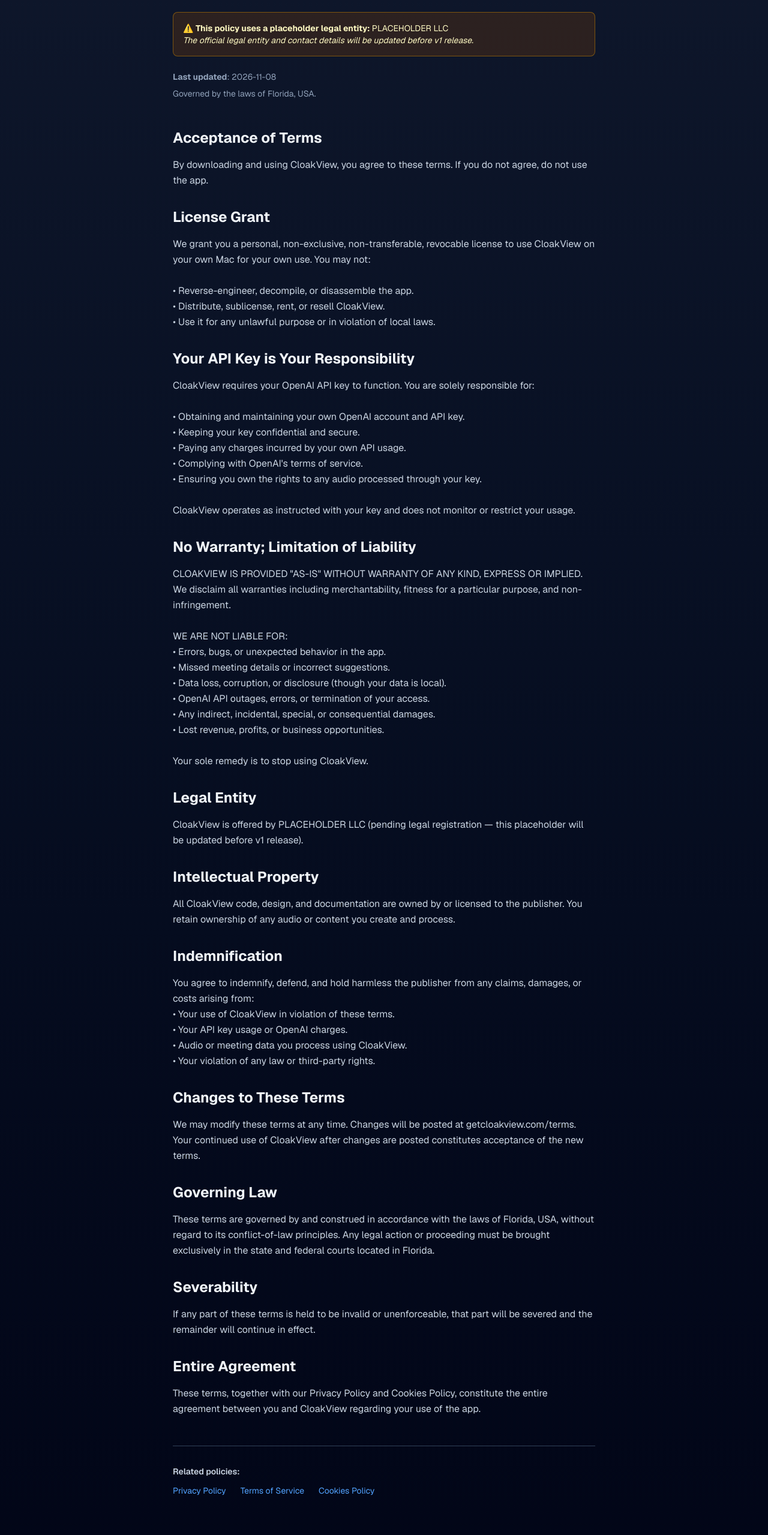
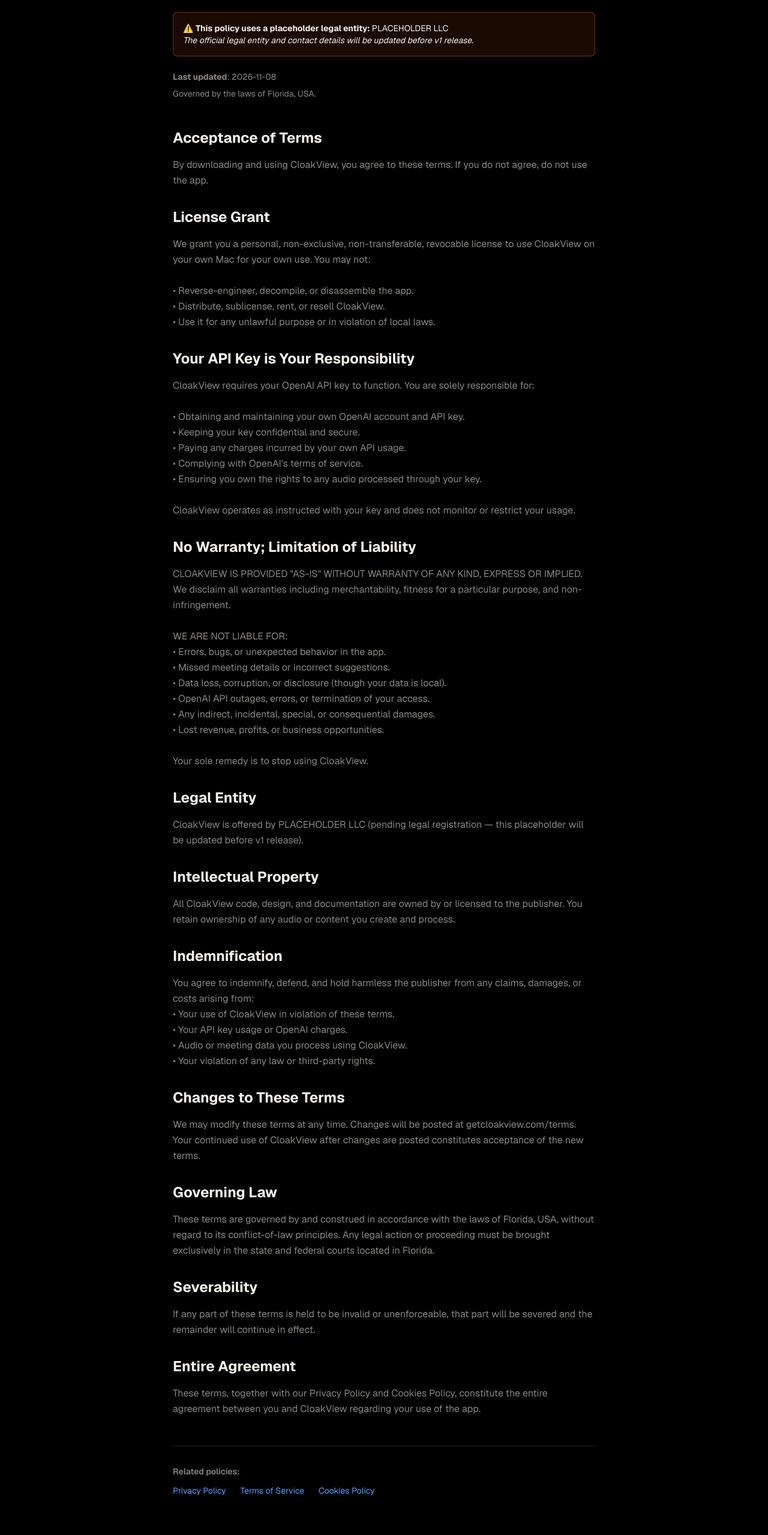
Before and after one commit to baphomet444/cloakview, a Next.js app in the folder web/: page /en/terms in a window 1280 px wide. Shown: the part 187-2746 px from the top of the page at 60% size. Built offline with nearby package versions, Linux system fonts and the light colour scheme.

Commit message:
style(web): move the legal pages from slate to the site tokens (bg-background, text-muted, border-border; warning block in the accent). Drops the dead prose classes: @tailwindcss/typography is not installed. Verified: a11y 100 and contrast 1 on the three pages, test:i18n 4/4.

```diff
--- a/web/src/app/[locale]/cookies/page.tsx
+++ b/web/src/app/[locale]/cookies/page.tsx
@@ -51,7 +51,7 @@ export default async function CookiesPage(props: Props) {
         {/* Overview */}
         <div>
           <h2 className="text-2xl font-bold mb-4">{c.sections.overview.title}</h2>
-          <p className="text-slate-300 whitespace-pre-wrap leading-relaxed">
+          <p className="text-muted whitespace-pre-wrap leading-relaxed">
             {c.sections.overview.content}
           </p>
         </div>
@@ -59,7 +59,7 @@ export default async function CookiesPage(props: Props) {
         {/* Why No */}
         <div>
           <h2 className="text-2xl font-bold mb-4">{c.sections.whyNo.title}</h2>
-          <p className="text-slate-300 whitespace-pre-wrap leading-relaxed">
+          <p className="text-muted whitespace-pre-wrap leading-relaxed">
             {c.sections.whyNo.content}
           </p>
         </div>
@@ -67,7 +67,7 @@ export default async function CookiesPage(props: Props) {
         {/* Website Cookies */}
         <div>
           <h2 className="text-2xl font-bold mb-4">{c.sections.websiteCookies.title}</h2>
-          <p className="text-slate-300 whitespace-pre-wrap leading-relaxed">
+          <p className="text-muted whitespace-pre-wrap leading-relaxed">
             {c.sections.websiteCookies.content}
           </p>
         </div>
@@ -75,7 +75,7 @@ export default async function CookiesPage(props: Props) {
         {/* Third Party Scripts */}
         <div>
           <h2 className="text-2xl font-bold mb-4">{c.sections.thirdPartyScripts.title}</h2>
-          <p className="text-slate-300 whitespace-pre-wrap leading-relaxed">
+          <p className="text-muted whitespace-pre-wrap leading-relaxed">
             {c.sections.thirdPartyScripts.content}
           </p>
         </div>
@@ -83,7 +83,7 @@ export default async function CookiesPage(props: Props) {
         {/* Local Storage */}
         <div>
           <h2 className="text-2xl font-bold mb-4">{c.sections.localStorage.title}</h2>
-          <p className="text-slate-300 whitespace-pre-wrap leading-relaxed">
+          <p className="text-muted whitespace-pre-wrap leading-relaxed">
             {c.sections.localStorage.content}
           </p>
         </div>
@@ -91,7 +91,7 @@ export default async function CookiesPage(props: Props) {
         {/* If We Change */}
         <div>
           <h2 className="text-2xl font-bold mb-4">{c.sections.ifWeChange.title}</h2>
-          <p className="text-slate-300 whitespace-pre-wrap leading-relaxed">
+          <p className="text-muted whitespace-pre-wrap leading-relaxed">
             {c.sections.ifWeChange.content}
           </p>
         </div>
@@ -99,7 +99,7 @@ export default async function CookiesPage(props: Props) {
         {/* Third Party Links */}
         <div>
           <h2 className="text-2xl font-bold mb-4">{c.sections.thirdPartyLinks.title}</h2>
-          <p className="text-slate-300 whitespace-pre-wrap leading-relaxed">
+          <p className="text-muted whitespace-pre-wrap leading-relaxed">
             {c.sections.thirdPartyLinks.content}
           </p>
         </div>
@@ -107,7 +107,7 @@ export default async function CookiesPage(props: Props) {
         {/* Questions */}
         <div>
           <h2 className="text-2xl font-bold mb-4">{c.sections.questions.title}</h2>
-          <LegalText className="text-slate-300" text={c.sections.questions.content} />
+          <LegalText className="text-muted" text={c.sections.questions.content} />
         </div>
       </section>
     </LegalLayout>
--- a/web/src/app/[locale]/terms/page.tsx
+++ b/web/src/app/[locale]/terms/page.tsx
@@ -50,7 +50,7 @@ export default async function TermsPage(props: Props) {
         {/* Acceptance */}
         <div>
           <h2 className="text-2xl font-bold mb-4">{t.sections.acceptance.title}</h2>
-          <p className="text-slate-300 whitespace-pre-wrap leading-relaxed">
+          <p className="text-muted whitespace-pre-wrap leading-relaxed">
             {t.sections.acceptance.content}
           </p>
         </div>
@@ -58,7 +58,7 @@ export default async function TermsPage(props: Props) {
         {/* License */}
         <div>
           <h2 className="text-2xl font-bold mb-4">{t.sections.license.title}</h2>
-          <p className="text-slate-300 whitespace-pre-wrap leading-relaxed">
+          <p className="text-muted whitespace-pre-wrap leading-relaxed">
             {t.sections.license.content}
           </p>
         </div>
@@ -66,7 +66,7 @@ export default async function TermsPage(props: Props) {
         {/* Your API Key */}
         <div>
           <h2 className="text-2xl font-bold mb-4">{t.sections.yourApiKey.title}</h2>
-          <p className="text-slate-300 whitespace-pre-wrap leading-relaxed">
+          <p className="text-muted whitespace-pre-wrap leading-relaxed">
             {t.sections.yourApiKey.content}
           </p>
         </div>
@@ -74,7 +74,7 @@ export default async function TermsPage(props: Props) {
         {/* Liability */}
         <div>
           <h2 className="text-2xl font-bold mb-4">{t.sections.liability.title}</h2>
-          <p className="text-slate-300 whitespace-pre-wrap leading-relaxed">
+          <p className="text-muted whitespace-pre-wrap leading-relaxed">
             {t.sections.liability.content}
           </p>
         </div>
@@ -82,7 +82,7 @@ export default async function TermsPage(props: Props) {
         {/* Legal Entity */}
         <div>
           <h2 className="text-2xl font-bold mb-4">{t.sections.legalEntity.title}</h2>
-          <p className="text-slate-300 whitespace-pre-wrap leading-relaxed">
+          <p className="text-muted whitespace-pre-wrap leading-relaxed">
             {t.sections.legalEntity.content}
           </p>
         </div>
@@ -90,7 +90,7 @@ export default async function TermsPage(props: Props) {
         {/* Intellectual Property */}
         <div>
           <h2 className="text-2xl font-bold mb-4">{t.sections.intellectualProperty.title}</h2>
-          <p className="text-slate-300 whitespace-pre-wrap leading-relaxed">
+          <p className="text-muted whitespace-pre-wrap leading-relaxed">
             {t.sections.intellectualProperty.content}
           </p>
         </div>
@@ -98,7 +98,7 @@ export default async function TermsPage(props: Props) {
         {/* Indemnification */}
         <div>
           <h2 className="text-2xl font-bold mb-4">{t.sections.indemnification.title}</h2>
-          <p className="text-slate-300 whitespace-pre-wrap leading-relaxed">
+          <p className="text-muted whitespace-pre-wrap leading-relaxed">
             {t.sections.indemnification.content}
           </p>
         </div>
@@ -106,7 +106,7 @@ export default async function TermsPage(props: Props) {
         {/* Modifications */}
         <div>
           <h2 className="text-2xl font-bold mb-4">{t.sections.modifications.title}</h2>
-          <p className="text-slate-300 whitespace-pre-wrap leading-relaxed">
+          <p className="text-muted whitespace-pre-wrap leading-relaxed">
             {t.sections.modifications.content}
           </p>
         </div>
@@ -114,7 +114,7 @@ export default async function TermsPage(props: Props) {
         {/* Governing */}
         <div>
           <h2 className="text-2xl font-bold mb-4">{t.sections.governing.title}</h2>
-          <p className="text-slate-300 whitespace-pre-wrap leading-relaxed">
+          <p className="text-muted whitespace-pre-wrap leading-relaxed">
             {t.sections.governing.content}
           </p>
         </div>
@@ -122,7 +122,7 @@ export default async function TermsPage(props: Props) {
         {/* Severability */}
         <div>
           <h2 className="text-2xl font-bold mb-4">{t.sections.severability.title}</h2>
-          <p className="text-slate-300 whitespace-pre-wrap leading-relaxed">
+          <p className="text-muted whitespace-pre-wrap leading-relaxed">
             {t.sections.severability.content}
           </p>
         </div>
@@ -130,7 +130,7 @@ export default async function TermsPage(props: Props) {
         {/* Entire Agreement */}
         <div>
           <h2 className="text-2xl font-bold mb-4">{t.sections.entireAgreement.title}</h2>
-          <p className="text-slate-300 whitespace-pre-wrap leading-relaxed">
+          <p className="text-muted whitespace-pre-wrap leading-relaxed">
             {t.sections.entireAgreement.content}
           </p>
         </div>
--- a/web/src/components/LegalLayout.tsx
+++ b/web/src/components/LegalLayout.tsx
@@ -20,7 +20,7 @@ export function LegalLayout({
   const isPlaceholder = siteConfig.LEGAL_ENTITY.startsWith('PLACEHOLDER');
 
   return (
-    <main className="min-h-screen bg-gradient-to-b from-slate-900 to-slate-950 text-slate-100">
+    <main className="min-h-screen bg-background text-foreground">
       <article className="max-w-3xl mx-auto px-4 sm:px-6 lg:px-8 py-12 sm:py-16 lg:py-20">
         {/* Header */}
         <header className="mb-12">
@@ -30,8 +30,8 @@ export function LegalLayout({
 
           {/* Legal Entity Placeholder Warning */}
           {isPlaceholder && (
-            <div className="bg-yellow-900/30 border border-yellow-600/50 rounded-lg p-4 mb-6">
-              <p className="text-yellow-100 text-sm">
+            <div className="bg-accent/10 border border-accent/40 rounded-lg p-4 mb-6">
+              <p className="text-foreground text-sm">
                 ⚠️ <strong>This policy uses a placeholder legal entity:</strong> {siteConfig.LEGAL_ENTITY}
                 <br />
                 <em>The official legal entity and contact details will be updated before v1 release.</em>
@@ -40,7 +40,7 @@ export function LegalLayout({
           )}
 
           {/* Metadata */}
-          <div className="text-sm text-slate-400 space-y-2">
+          <div className="text-sm text-muted space-y-2">
             <p>
               <strong>{updated}</strong>: {siteConfig.LEGAL_UPDATED}
             </p>
@@ -49,14 +49,14 @@ export function LegalLayout({
         </header>
 
         {/* Content */}
-        <div className="prose prose-invert max-w-none">
+        <div>
           {children}
         </div>
 
         {/* Cross-links */}
-        <nav className="mt-12 pt-8 border-t border-slate-700">
-          <div className="text-sm text-slate-400 space-y-3">
-            <p className="font-semibold text-slate-300">Related policies:</p>
+        <nav className="mt-12 pt-8 border-t border-border">
+          <div className="text-sm text-muted space-y-3">
+            <p className="font-semibold text-muted">Related policies:</p>
             <div className="flex flex-wrap gap-6">
               {locale === 'en' ? (
                 <>
```
Also changed, not shown: web/src/app/[locale]/privacy/page.tsx (+10 -10 lines).
